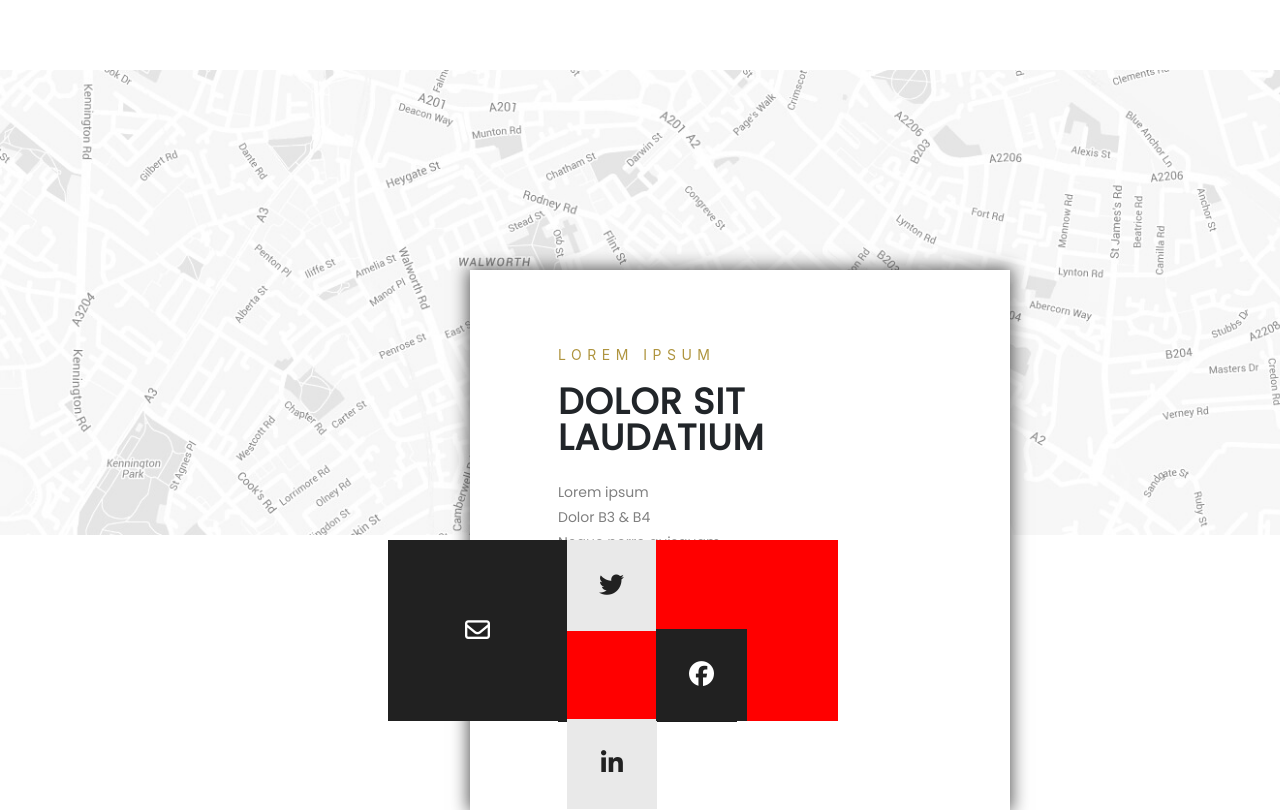
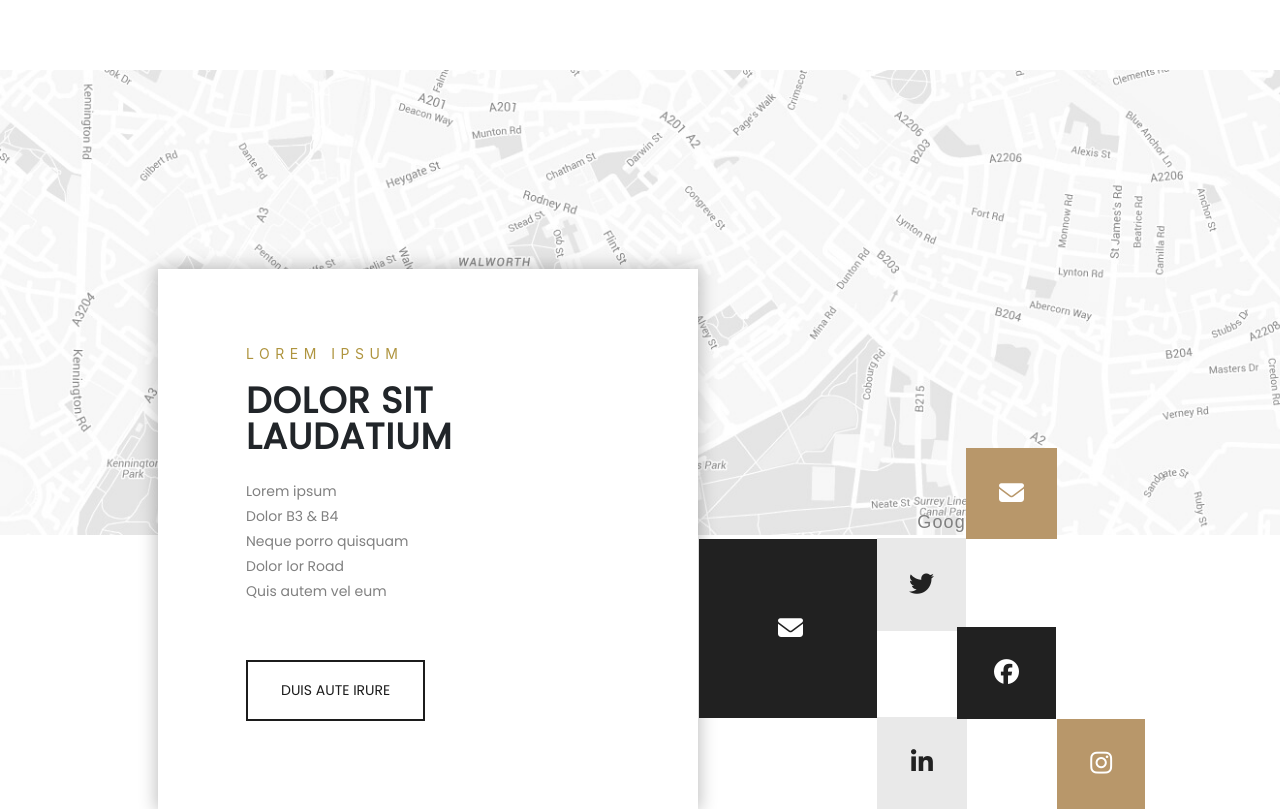
Before and after one commit to doricigor/task2, a website: page index.html in a window 1280 px wide. Shown: the part 6126-6936 px from the top of the page. Drawn offline with nearby package versions, Linux system fonts and the light colour scheme.

Commit message:
social networks done

```diff
--- a/index.html
+++ b/index.html
@@ -372,7 +372,7 @@
 
         <div class="map">
             <span class="google">Google</span>
-            <div class="container">
+            <div class="map__content container">
                 <div class="map__box">
                     <span class="map__goldSpan">Lorem ipsum</span>
                     <h2 class="map__heading heading-2">Dolor sit laudatium</h2>
@@ -386,16 +386,23 @@
                     <button class="map__btn">Duis aute irure</button>
                 </div>
                 <div class="map__social">
-                    <a href="#" class="map__icons map__icons--mail"><i class="far fa-envelope"></i></a>
+                    <a href="#" class="map__icons map__icons--mail"><i class="fas fa-envelope"></i></a>
                     <a href="#" class="map__icons map__icons--linkedin"><i class="fab fa-linkedin"></i></a>
-                    <a href="#" class="map__icons map__icons--mailxs"><i class="far fa-envelope"></i></a>
+                    <a href="#" class="map__icons map__icons--mailxs"><i class="fas fa-envelope"></i></a>
                     <a href="#" class="map__icons map__icons--twitter"><i class="fab fa-twitter"></i></a>
-                    <a href="#" class="map__icons map__icons--facebook"><i class="fab fa-facebook"></i></a>
+                    <a href="#" class="map__icons map__icons--facebook"><i class="fab fa-facebook-f"></i></a>
                     <a href="#" class="map__icons map__icons--instagram"><i class="fab fa-instagram"></i></a>
                 </div>
             </div>
         </div>
 
+        <div class="contact">
+            <div class="container">
+                <div class="row">
+
+                </div>
+            </div>
+        </div>
 
 
 
--- a/sass/components/_map.scss
+++ b/sass/components/_map.scss
@@ -19,18 +19,25 @@
     letter-spacing: 1.1px;
 }
 
+.map__content {
+    position: relative;
+    width: 100%;
+    height: 100%;
+
+}
+
 // BOX - left side
 .map__box {
     height: 540px;
     width: 540px;
     background-color: $color-white;
     padding: 72px 250px 90px 88px;
-    -webkit-box-shadow: 0px 0px 16px 2px rgba(0, 0, 0, 0.65);
-    -moz-box-shadow: 0px 0px 16px 2px rgba(0, 0, 0, 0.65);
-    box-shadow: 0px 0px 16px 2px rgba(0, 0, 0, 0.65);
+    -webkit-box-shadow: 0px 0px 16px 2px rgba(0, 0, 0, 0.25);
+    -moz-box-shadow: 0px 0px 16px 2px rgba(0, 0, 0, 0.25);
+    box-shadow: 0px 0px 16px 2px rgba(0, 0, 0, 0.25);
     position: absolute;
-    top: 200px;
-    left: 470px;
+    top: 199px;
+    left: 81px;
 }
 
 .map__goldSpan {
@@ -61,12 +68,11 @@
 
 // BOX RIGHT - Social
 .map__social {
-    background-color: red;
     height: 181px;
     width: 450px;
     position: absolute;
     bottom: -186px;
-    right: 442px;
+    right: 55px;
 }
 
 .map__icons {
@@ -77,9 +83,11 @@
 .map__icons--mail:active,
 .map__icons--mail:visited {
     position: absolute;
-    top: 0;
+    top: -1px;
+    left: 1px;
     border: 1px solid transparent;
-    padding: 71px 76px;
+    padding: 70px 73px;
+    padding-left: 78px;
     color: $color-white;
     background-color: $color-dark-blue;
 }
@@ -91,14 +99,22 @@
     color: $color-dark-blue;
     border: 1px solid transparent;
     position: absolute;
-    padding: 25px 33px;
+    padding: 26px 33px;
     bottom: -88px;
     left: 179px;
 }
 
 .map__icons--mailxs:link,
 .map__icons--mailxs:active,
-.map__icons--mailxs:visited {}
+.map__icons--mailxs:visited {
+    position: absolute;
+    top: -92px;
+    right: 91px;
+    border: 1px solid transparent;
+    padding: 26px 32px;
+    color: $color-white;
+    background-color: $color-gold-2;
+}
 
 .map__icons--twitter:link,
 .map__icons--twitter:active,
@@ -107,8 +123,8 @@
     color: $color-dark-blue;
     border: 1px solid transparent;
     position: absolute;
-    padding: 26px 31px;
-    top: 0;
+    padding: 27px 31px;
+    top: -2px;
     left: 179px;
 }
 
@@ -116,14 +132,22 @@
 .map__icons--facebook:active,
 .map__icons--facebook:visited {
     position: absolute;
-    bottom: 0;
-    right: 91px;
+    bottom: 2px;
+    right: 92px;
     border: 1px solid transparent;
-    padding: 26px 32px;
+    padding: 26px 36px;
     color: $color-white;
     background-color: $color-dark-blue;
 }
 
 .map__icons--instagram:link,
 .map__icons--instagram:active,
-.map__icons--instagram:visited {}
+.map__icons--instagram:visited {
+    position: absolute;
+    bottom: -88px;
+    right: 3px;
+    border: 1px solid transparent;
+    padding: 25px 32px;
+    color: $color-white;
+    background-color: $color-gold-2;
+}
--- a/sass/components/_questions.scss
+++ b/sass/components/_questions.scss
@@ -40,7 +40,8 @@
     max-width: 67%;
     padding: 54px 0 54px 168px;
     margin-top: 50px;
-    margin-bottom: 15px;
+    margin-bottom: 0;
+    line-height: 24px;
 }
 
 .questions {
--- a/sass/config/_variable.scss
+++ b/sass/config/_variable.scss
@@ -5,6 +5,7 @@ $color-silver: #f3f4f5;
 $color-silver-2: #f5f5f5;
 $color-silver-3: #e9e9e9;
 $color-gold: #af943e;
+$color-gold-2: #b8976a;
 $color-white: #ffffff;
 $color-gray: #666666;
 $color-gray-2: #808080;
```
Also changed, not shown: css/main.css.
